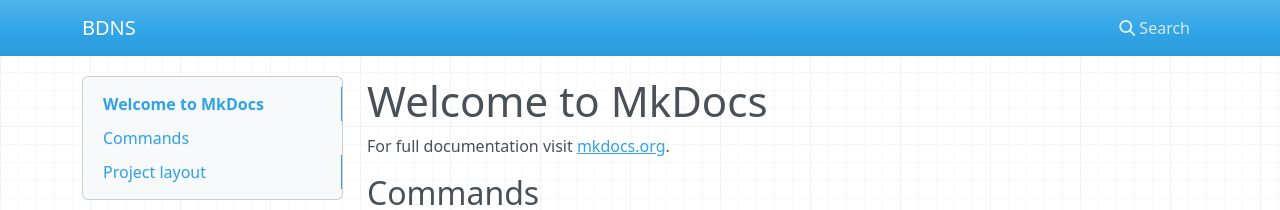
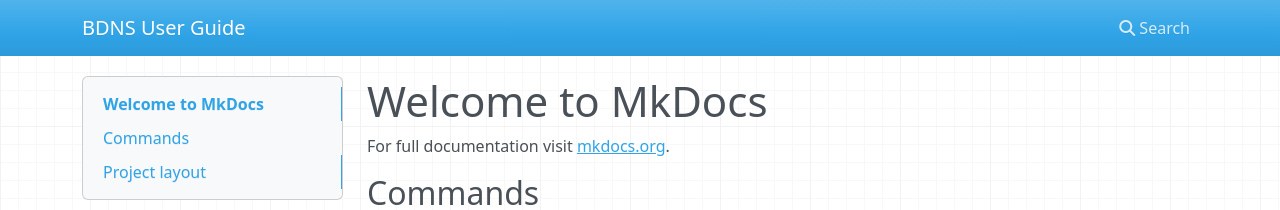
Before and after one commit to M0h3eN/bndf, an MkDocs documentation site: the page built from docs/index.md, in a window 1280 px wide. Shown: the top 210 px of the page. Built offline with MkDocs 1.6.1, drawn with Linux system fonts in a browser that asks for light colours; nearby versions of some CDN libraries.

Commit message:
Update docs

```diff
--- a/mkdocs.yml
+++ b/mkdocs.yml
@@ -1 +1,2 @@
-site_name: BDNS
+site_name: BDNS User Guide
+site_url: https://gitlab.com/neuroscience-lab/bdns
```
Also changed, not shown: docs/figures/MatTypeConstraint.svg (deleted).
